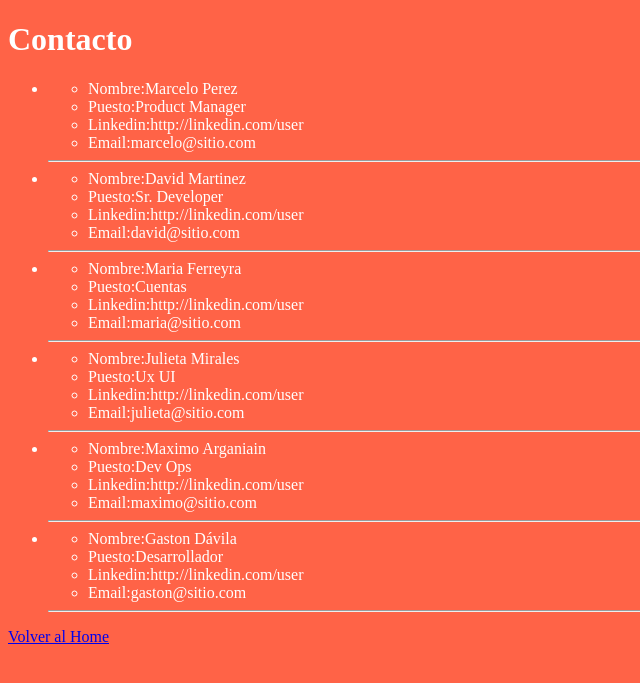
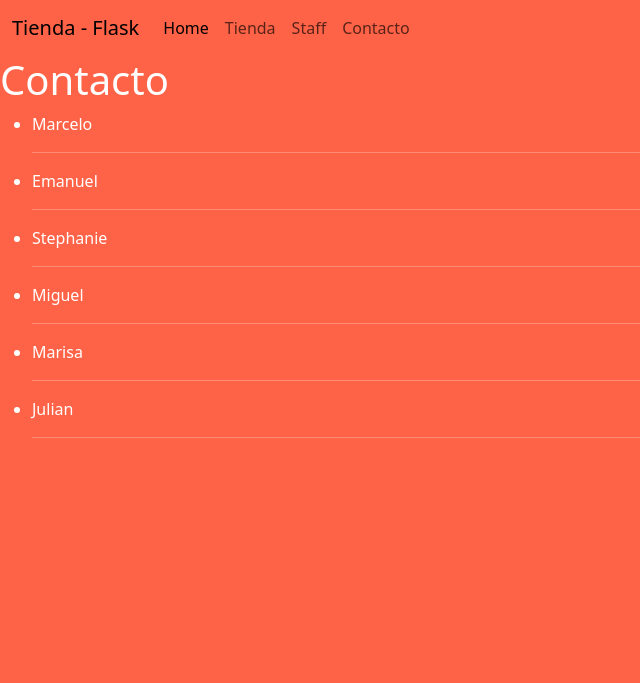
Before and after one commit to LucianoAngeleri/Python-Fullstack-CaC, a Flask app: page /contacto in a window 1280 px wide. Shown: the top 683 px of the page, without its empty margins (0-640 px from the left). Run offline with Flask 3, Linux system fonts and the light colour scheme.

Commit message:
Se agregó bootstrap y se separó el html de manera modular

```diff
--- a/clase_31/app/app.py
+++ b/clase_31/app/app.py
@@ -7,18 +7,24 @@ app = Flask(__name__)
 @app.route("/")
 def hello_world():
     title = "Home"
-    saludo = "Hola Mundo desde Flask!"
     # return saludo
-    return render_template("home.html", saludo=saludo, title=title)
+    return render_template("home.html", title=title)
 
 
 @app.route("/contacto")
 def cargarContacto():
     title ="Contacto"
+    users = ["Marcelo","Emanuel","Stephanie","Miguel","Marisa","Julian"]
+    return render_template("contacto.html", title=title, users=users)
 
-
-
-    return render_template("contacto.html", title=title, personas=personas)
+@app.route("/staff")
+def cargarStaff():
+    title ="Staff"
+    return render_template("staff.html", title=title, personas=personas)
+@app.route("/staff/<int:id>")
+def cargarPersona(id):
+    title ="Persona"
+    return render_template("persona.html", title=title, persona=personas[id])
 
 @app.route("/tienda")
 def cargarTienda():
--- a/clase_31/app/templates/contacto.html
+++ b/clase_31/app/templates/contacto.html
@@ -1,37 +1,19 @@
-<!DOCTYPE html>
-<html lang="en">
-<head>
-    <meta charset="UTF-8">
-    <meta name="viewport" content="width=device-width, initial-scale=1.0">
-    <link rel="stylesheet" href="{{url_for('static', filename='css/styles.css')}}">
-    <title>{{ title }}</title>
-</head>
+{% include "default/head.html" %}
 <body>
+    {% include "default/header.html" %}
+
     <h1>{{ title }}</h1>
 
-    <div class="personas">
+    <div class="users">
         <ul>
-            {% for persona in personas %}
+            {% for user in users %}
             <li>
-                <ul>
-                    <li>
-                        Nombre:{{ persona.nombre }}
-                    </li>
-                    <li>
-                        Puesto:{{ persona.puesto }}
-                    </li>
-                    <li>
-                        Linkedin:{{ persona.linkedin }}
-                    </li>
-                    <li>
-                        Email:{{ persona.email }}
-                    </li>
-                </ul>
+                {{ user }}
                 <hr>
             </li>
             {% endfor %}
         </ul>
     </div>
-    <a href="/">Volver al Home</a>
+    {% include "default/scriptsjs.html" %}
 </body>
 </html>
--- /dev/null
+++ b/clase_31/app/templates/default/head.html
@@ -0,0 +1,8 @@
+<!DOCTYPE html>
+<html lang="es">
+<head>
+    <meta charset="UTF-8">
+    <meta name="viewport" content="width=device-width, initial-scale=1.0">
+    <link href="https://cdn.jsdelivr.net/npm/bootstrap@5.3.3/dist/css/bootstrap.min.css" rel="stylesheet" integrity="sha384-QWTKZyjpPEjISv5WaRU9OFeRpok6YctnYmDr5pNlyT2bRjXh0JMhjY6hW+ALEwIH" crossorigin="anonymous">    <title>{{ title }}</title>
+    <link rel="stylesheet" href="{{url_for('static', filename='css/styles.css')}}">
+</head>
--- /dev/null
+++ b/clase_31/app/templates/default/header.html
@@ -0,0 +1,26 @@
+<header>
+    <nav class="navbar navbar-expand-lg">
+        <div class="container-fluid">
+          <a class="navbar-brand" href="#">Tienda - Flask</a>
+          <button class="navbar-toggler" type="button" data-bs-toggle="collapse" data-bs-target="#navbarNav" aria-controls="navbarNav" aria-expanded="false" aria-label="Toggle navigation">
+            <span class="navbar-toggler-icon"></span>
+          </button>
+          <div class="collapse navbar-collapse" id="navbarNav">
+            <ul class="navbar-nav">
+              <li class="nav-item">
+                <a class="nav-link active" aria-current="page" href="/">Home</a>
+              </li>
+              <li class="nav-item">
+                <a class="nav-link" href="/tienda">Tienda</a>
+              </li>
+              <li class="nav-item">
+                <a class="nav-link" href="/staff">Staff</a>
+              </li>
+              <li class="nav-item">
+                <a class="nav-link" href="/contacto">Contacto</a>
+              </li>
+            </ul>
+          </div>
+        </div>
+      </nav>
+</header>
--- /dev/null
+++ b/clase_31/app/templates/default/scriptsjs.html
@@ -0,0 +1,2 @@
+<script src="https://cdn.jsdelivr.net/npm/@popperjs/core@2.11.8/dist/umd/popper.min.js" integrity="sha384-I7E8VVD/ismYTF4hNIPjVp/Zjvgyol6VFvRkX/vR+Vc4jQkC+hVqc2pM8ODewa9r" crossorigin="anonymous"></script>
+<script src="https://cdn.jsdelivr.net/npm/bootstrap@5.3.3/dist/js/bootstrap.min.js" integrity="sha384-0pUGZvbkm6XF6gxjEnlmuGrJXVbNuzT9qBBavbLwCsOGabYfZo0T0to5eqruptLy" crossorigin="anonymous"></script>
```
Also changed, not shown: clase_31/app/templates/home.html (+3 -18 lines), clase_31/app/templates/persona.html (added, +17 -0 lines), clase_31/app/templates/staff.html (added, +32 -0 lines), clase_31/app/templates/tienda.html (+3 -9 lines).
